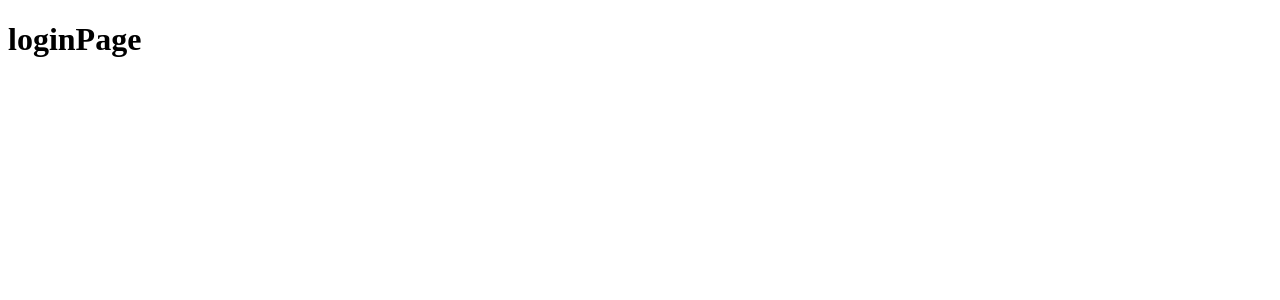
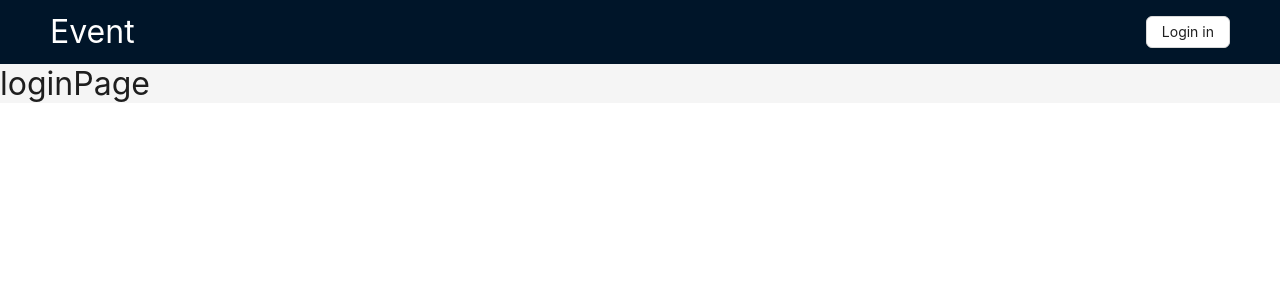
Before and after one commit to flavokrkkk/react-event-app, a React (Vite) app: page / in a window 1280 px wide. Shown: the top 300 px of the page. Built offline with nearby package versions, Linux system fonts and the light colour scheme.

Commit message:
navbar implementation connecting styled-components to the project

```diff
--- a/package.json
+++ b/package.json
@@ -15,11 +15,13 @@
     "@types/react-router-dom": "^5.3.3",
     "antd": "^5.17.0",
     "axios": "^1.6.8",
+    "bootstrap": "^5.3.3",
     "moment": "^2.30.1",
     "react": "^18.2.0",
     "react-dom": "^18.2.0",
     "react-redux": "^9.1.2",
-    "react-router-dom": "^6.23.0"
+    "react-router-dom": "^6.23.0",
+    "styled-components": "^6.1.9"
   },
   "devDependencies": {
     "@types/react": "^18.2.66",
--- a/src/App.tsx
+++ b/src/App.tsx
@@ -1,9 +1,16 @@
-import AppRoutes from "./routes/AppRoutes";
+import { Layout } from "antd";
+import AppRoutes from "./components/AppRoutes";
+import Navbar from "./components/UI/Navbar/Navbar";
 
 function App() {
   return (
     <>
-      <AppRoutes />
+      <Layout>
+        <Navbar />
+        <Layout.Content>
+          <AppRoutes />
+        </Layout.Content>
+      </Layout>
     </>
   );
 }
--- a/src/routes/AppRoutes.tsx
+++ b/src/components/AppRoutes.tsx
@@ -1,5 +1,5 @@
 import { Route, Routes } from "react-router-dom";
-import { privateRoutes, publicRoutes } from ".";
+import { privateRoutes, publicRoutes } from "../routes";
 import LoginPage from "../pages/LoginPage/LoginPage";
 import EventPage from "../pages/EventPage/EventPage";
 
--- /dev/null
+++ b/src/components/UI/Navbar/Navbar.tsx
@@ -0,0 +1,57 @@
+import { Button, Layout } from "antd";
+import { FC } from "react";
+import {
+  NavbarItem,
+  NavbarLeftSide,
+  NavbarRightSide,
+  WrapperNavbar,
+} from "./styled";
+import { useNavigate } from "react-router-dom";
+import { RouteNames } from "../../../routes";
+
+const Navbar: FC = () => {
+  const isAuth = false;
+
+  const navigate = useNavigate();
+
+  const handleNavigation = () => {
+    navigate(RouteNames.LOGIN);
+  };
+
+  return (
+    <Layout.Header>
+      {isAuth ? (
+        <WrapperNavbar>
+          <NavbarLeftSide>
+            <div>
+              <h1>Event</h1>
+            </div>
+          </NavbarLeftSide>
+          <NavbarRightSide>
+            <NavbarItem>
+              <h4>Egor Yarovitsyn</h4>
+            </NavbarItem>
+            <NavbarItem>
+              <Button onClick={handleNavigation}>Log out</Button>
+            </NavbarItem>
+          </NavbarRightSide>
+        </WrapperNavbar>
+      ) : (
+        <WrapperNavbar>
+          <NavbarLeftSide>
+            <div>
+              <h1>Event</h1>
+            </div>
+          </NavbarLeftSide>
+          <NavbarRightSide>
+            <div>
+              <Button onClick={handleNavigation}>Login in</Button>
+            </div>
+          </NavbarRightSide>
+        </WrapperNavbar>
+      )}
+    </Layout.Header>
+  );
+};
+
+export default Navbar;
--- /dev/null
+++ b/src/components/UI/Navbar/styled.ts
@@ -0,0 +1,23 @@
+import styled from "styled-components";
+
+export const WrapperNavbar = styled.div`
+  display: flex;
+  justify-content: space-between;
+  color: #fff;
+  cursor: pointer;
+`;
+
+export const NavbarRightSide = styled.div`
+  display: flex;
+  align-items: center;
+`;
+export const NavbarItem = styled.div`
+  padding: 0 20px 0 20px;
+  transition: all 1s ease-out;
+  &:hover {
+    background-color: #fff;
+    color: #000000;
+  }
+`;
+
+export const NavbarLeftSide = styled.div``;
--- a/src/main.tsx
+++ b/src/main.tsx
@@ -3,11 +3,13 @@ import App from "./App.tsx";
 import { Provider } from "react-redux";
 import { BrowserRouter } from "react-router-dom";
 import { store } from "./store/index.ts";
+import GlobalStyles from "./styles/global.ts";
 
 ReactDOM.createRoot(document.getElementById("root")!).render(
   <Provider store={store}>
     <BrowserRouter>
       <App />
+      <GlobalStyles />
     </BrowserRouter>
   </Provider>
 );
--- /dev/null
+++ b/src/styles/global.ts
@@ -0,0 +1,43 @@
+import { createGlobalStyle } from "styled-components";
+
+export default createGlobalStyle`
+  * {
+    margin: 0;
+    padding: 0;
+    box-sizing: border-box;
+    outline: none;
+  }
+
+  *::before,
+  *::after {
+    box-sizing: border-box;
+  }
+
+  body {
+    font-family: "Roboto", sans-serif;
+    font-weight: 400;
+    font-size: 16px;
+  }
+
+  h1{
+    font-size: 32px;
+    font-weight: 400;
+  }
+
+  h2{
+    font-weight: 400;
+  }
+
+  h3{
+    font-weight: 300;
+  }
+
+  a {
+    text-decoration: none;
+  }
+
+  li {
+    list-style-type: none;
+  }
+
+`;
```
Also changed, not shown: 1 other file (tests, documents, lock files or other folders).
